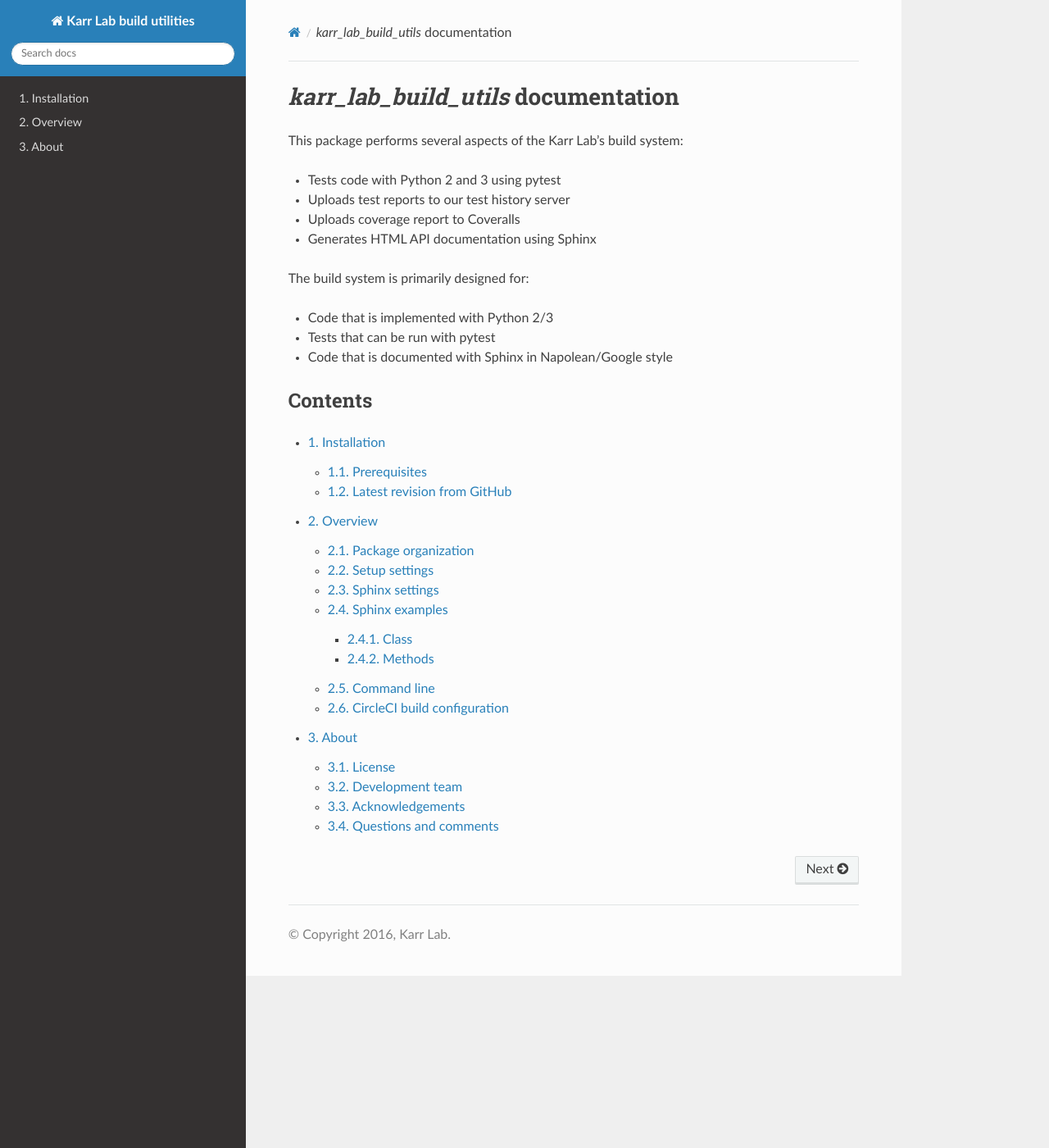
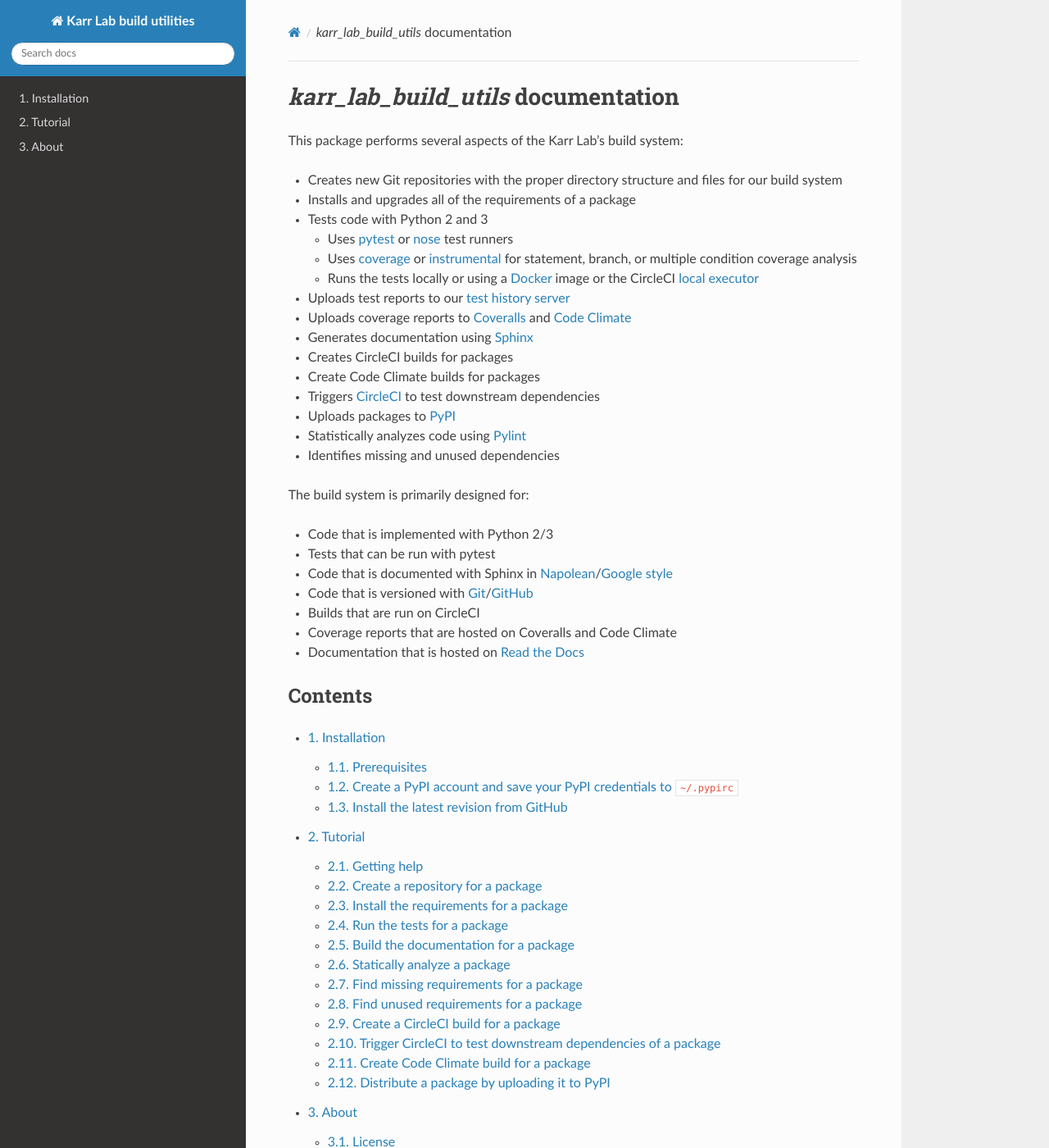
Before and after one commit to KarrLab/karr_lab_build_utils, a Sphinx documentation site: the page built from docs/index.rst, in a window 1280 px wide and 1400 px high. Shown: the whole window at 82% size. Built offline with Sphinx 7.4.7 and the Read the Docs theme 2.0.0, drawn with Linux system fonts in a browser that asks for light colours; pages that are not in the unit, such as notebooks, are missing from menus; the version number could not be read and is left out.

Commit message:
adding tutorial

```diff
--- a/docs/index.rst
+++ b/docs/index.rst
@@ -3,16 +3,34 @@
 
 This package performs several aspects of the Karr Lab's build system:
 
-* Tests code with Python 2 and 3 using pytest
-* Uploads test reports to our test history server
-* Uploads coverage report to Coveralls
-* Generates HTML API documentation using Sphinx
+* Creates new Git repositories with the proper directory structure and files for our build system
+* Installs and upgrades all of the requirements of a package
+* Tests code with Python 2 and 3
+
+  * Uses `pytest <https://docs.pytest.org>`_ or `nose <http://nose.readthedocs.io>`_ test runners
+  * Uses `coverage <https://coverage.readthedocs.io>`_ or `instrumental <http://instrumental.readthedocs.io>`_ for statement, branch, or multiple condition coverage analysis
+  * Runs the tests locally or using a `Docker <https://www.docker.com>`_ image or the CircleCI `local executor <https://circleci.com/docs/2.0/local-jobs>`_
+
+* Uploads test reports to our `test history server <https://tests.karrlab.org>`_
+* Uploads coverage reports to `Coveralls <https://coveralls.io>`_ and `Code Climate <https://codeclimate.com>`_
+* Generates documentation using `Sphinx <http://www.sphinx-doc.org>`_
+* Creates CircleCI builds for packages
+* Create Code Climate builds for packages
+* Triggers `CircleCI <https://circleci.com>`_ to test downstream dependencies
+* Uploads packages to `PyPI <https://pypi.python.org>`_
+* Statistically analyzes code using `Pylint <https://www.pylint.org>`_
+* Identifies missing and unused dependencies
 
 The build system is primarily designed for:
 
 * Code that is implemented with Python 2/3
 * Tests that can be run with pytest
-* Code that is documented with Sphinx in Napolean/Google style
+* Code that is documented with Sphinx in `Napolean <https://sphinxcontrib-napoleon.readthedocs.io>`_/`Google style <http://google.github.io/styleguide/pyguide.html>`_
+* Code that is versioned with `Git <https://git-scm.com>`_/`GitHub <https://github.com>`_
+* Builds that are run on CircleCI
+* Coverage reports that are hosted on Coveralls and Code Climate
+* Documentation that is hosted on `Read the Docs <https://readthedocs.org>`_
+
 
 Contents
 --------
@@ -22,6 +40,6 @@ Contents
    :numbered:
 
    installation.rst
-   overview.rst
+   tutorial.rst
    API documentation <source/modules.rst>
    about.rst
--- a/docs/installation.rst
+++ b/docs/installation.rst
@@ -9,8 +9,25 @@ Prerequisites
 * Python
 * Pip
 
-Latest revision from GitHub
----------------------------
+
+Create a PyPI account and save your PyPI credentials to ``~/.pypirc``
+---------------------------------------------------------------------
+
+Save your PyPI credentials to ``~/.pypirc``::
+
+    [distutils]
+    index-servers =
+        pypi
+
+    [pypi]
+    repository: https://upload.pypi.org/legacy/
+    username: <username>
+    password: <password>
+
+
+Install the latest revision from GitHub
+---------------------------------------
+
 Run the following command to install the latest version from GitHub::
 
     pip install git+git://github.com/KarrLab/karr_lab_build_utils.git#egg=karr_lab_build_utils
--- a/docs/overview.rst
+++ /dev/null
@@ -1,195 +0,0 @@
-Overview
-========
-
-
-Package organization
------------------------------------
-To use the utilities, your package should follow this organization scheme
-
-.. code-block:: text
-
-    /path/to/repo/
-      LICENSE
-      setup.py
-      setup.cfg
-      MANIFEST.in
-      requirements.txt
-      README.md
-      <repo_name>
-        __init__.py
-          __version__ = '<version_number>'
-        __main__.py (optional, for command line programs)
-      tests/
-        requirements.txt
-        fixtures/
-          secret/ (git-ignored fixtures that contain usernames, passwords, and tokens)
-      docs/
-        conf.py
-        requirements.txt
-        index.rst
-        _static (optional for any files needed for the documentation)
-
-Setup settings
------------------------------------
-The following options should be set in `setup.cfg`
-
-.. code-block:: text
-
-    [coverage:run]
-    source =
-        <repo_name>
-
-    [sphinx-apidocs]
-    packages =
-        <repo_name>
-
-Sphinx settings
------------------------------------
-Add/uncomment these lines in `docs/conf.py`
-
-.. code-block:: text
-
-    import os
-    import sys
-    sys.path.insert(0, os.path.abspath('..'))
-
-Enable the napolean and google analytics extensions in `docs/conf.py`
-
-.. code-block:: text
-
-    extensions = [
-        ...
-        'sphinx.ext.napoleon',
-        'sphinxcontrib.googleanalytics',
-    ]
-
-Set the version and release in `docs/conf.py`
-
-.. code-block:: text
-
-    version = <repo_name>.__version__
-    release = version
-
-Set the napolean options in `docs/conf.py`
-
-.. code-block:: text
-
-    napoleon_google_docstring = True
-    napoleon_numpy_docstring = False
-    napoleon_include_private_with_doc = False
-    napoleon_include_special_with_doc = True
-    napoleon_use_admonition_for_examples = False
-    napoleon_use_admonition_for_notes = False
-    napoleon_use_admonition_for_references = False
-    napoleon_use_ivar = False
-    napoleon_use_param = True
-    napoleon_use_rtype = True
-
-Configure `docs/conf.py` to use the Read the Docs theme
-
-.. code-block:: text
-
-    import sphinx_rtd_theme
-    html_theme = 'sphinx_rtd_theme'
-    html_theme_path = [sphinx_rtd_theme.get_html_theme_path()]
-
-Set the google analytics id in `docs/conf.py`
-
-
-.. code-block:: text
-
-    googleanalytics_id = 'UA-86340737-1'
-
-Add the following to trigger API documentation when the documenation is compiled
-
-.. code-block:: text
-
-    from configparser import ConfigParser
-    from sphinx import apidoc
-
-    def run_apidoc(app):
-        this_dir = os.path.dirname(__file__)
-        parser = ConfigParser()
-        parser.read(os.path.join(this_dir, '..', 'setup.cfg'))
-        packages = parser.get('sphinx-apidocs', 'packages').strip().split('\n')
-        for package in packages:
-            apidoc.main(argv=['sphinx-apidoc', '-f', '-o', os.path.join(this_dir, 'source'), os.path.join(this_dir, '..', package)])
-
-    def setup(app):
-        app.connect('builder-inited', run_apidoc)
-
-Sphinx examples
------------------------------------
-
-Class
-^^^^^^^^^^^^^^^^^^^^^^^^^^^^^^^^^^^
-
-.. code-block:: python
-
-    class MyClass(object):
-        ''' Short description
-
-        Long description
-
-        Attributes:
-          arg1 (:obj:`type`): description
-          arg2 (:obj:`type`): description
-          …
-        '''
-
-        ...
-
-Methods
-^^^^^^^^^^^^^^^^^^^^^^^^^^^^^^^^^^^
-
-.. code-block:: python
-
-    def my_method(self, arg1, arg2):
-        ''' Short description
-
-        Long description
-
-        Args:
-          arg1 (:obj:`type`): description
-          arg2 (:obj:`type`, optional): description
-          …
-
-        Returns:
-          :obj:`type`: description
-
-        Raises:
-          :obj:`ErrorType`: description
-          …
-        '''
-
-        ...
-
-Command line
------------------------------------
-
-.. code-block:: text
-
-    export CIRCLE_PROJECT_REPONAME=karr_lab_build_utils
-    export CIRCLE_BUILD_NUM=1
-    export CODE_SERVER_PASSWORD=*******
-    karr_lab_build_utils install-requirements
-    karr_lab_build_utils run-tests --test_path /path/to/tests --with_xml_report --with_coverage
-    karr_lab_build_utils make-and-archive-reports
-
-CircleCI build configuration
------------------------------------
-
-.. code-block:: text
-
-    machine:
-      python:
-        version: 2.7.11
-    dependencies:
-      pre:
-        - pip install git+git://github.com/KarrLab/karr_lab_build_utils#egg=karr_lab_build_utils
-        - karr_lab_build_utils install-requirements
-    test:
-      override:
-        - karr_lab_build_utils run-tests --test_path tests --with_xml_report --with_coverage
-      post:
-        - karr_lab_build_utils make-and-archive-reports
--- /dev/null
+++ b/docs/tutorial.rst
@@ -0,0 +1,160 @@
+Tutorial
+========
+
+The following is a brief tutorial of the command line interface for ``karr_lab_build_utils``. Note, the command line interface provides some functionality in addition to that described below. However, in general, these additional commands should only be run from CircleCI.
+
+Except as indicated below, the command line interface should be run from the desired parent directory of the package, e.g. ``~/Documents/my_package``.
+
+To use the command line interface, your package should follow the organization scheme described in "An Introduction Whole-Cell Modeling":
+
+* `Structing Python projects <http://intro-to-wc-modeling.readthedocs.io/en/latest/concepts_skills/software_engineering/structuring_python_projects.html>`_
+* `Testing Python projects <http://intro-to-wc-modeling.readthedocs.io/en/latest/concepts_skills/software_engineering/continuous_integration.html>`_
+* `Documenting Python code <http://intro-to-wc-modeling.readthedocs.io/en/latest/concepts_skills/software_engineering/documenting_python.html>`_
+* `Packaging Python projects <http://intro-to-wc-modeling.readthedocs.io/en/latest/concepts_skills/software_engineering/distributing_python.html>`_
+
+In addition, you should save a list of your the downstream dependencies of the package in YAML format to ``.circleci/downstream_dependencies.yml``, e.g.::
+
+    - wc_lang
+    - wc_sim
+
+
+Getting help
+------------
+
+Run the following commands to get help documentation about the command line utility and each individual command::
+
+    karr_lab_build_utils --help
+    karr_lab_build_utils create-repository --help
+
+
+Create a repository for a package
+---------------------------------
+
+Run this command to create a new repository with the proper directory sturcture and files for our build system. This should be run from the desired parent directory of the package, e.g. ``~/Documents``.::
+
+    cd ~/Documents
+    karr_lab_build_utils create-repository --dirname new_package --url https://github.com/KarrLab/new_package
+
+
+Install the requirements for a package
+--------------------------------------
+
+Run the following command to install all of the requirements for the current package in the following files:
+
+* ``requirements.txt``,
+* ``requirements.optional.txt``,
+* ``tests/requirements.txt``, and
+* ``docs/requirements.txt``
+
+.. code-block:: bash
+
+    karr_lab_build_utils install-requirements
+
+
+Run the tests for a package
+---------------------------
+
+Run this command to test a package::
+
+    karr_lab_build_utils run-tests tests
+
+Add the ``--coverage-type`` option to specify ``statement``, ``branch``, or ``multiple-condition`` coverage, e.g.::
+
+    karr_lab_build_utils run-tests --coverage-type branch tests
+
+
+Build the documentation for a package
+-------------------------------------
+
+Run this command to compile the documentation in HTML format for a package.::
+
+    karr_lab_build_utils make-documentation
+
+Add the ``--spell-check`` option to spell check the documenation, e.g.::
+
+    karr_lab_build_utils -spell-check make-documentation
+
+The output will be saved to ``docs/_build/spelling/output.txt``.
+
+White-listed words can be saved (1 word per line) to ``docs/spelling_wordlist.txt``.
+
+
+Statically analyze a package
+----------------------------
+
+Run this command to statistically analyze a package using Pylint::
+
+    karr_lab_build_utils analyze-package
+
+This will identify potential errors such as
+
+* duplicate arguments
+* duplicate dictionary keys
+* re-imported modules, classes, functions, and variables
+* unused imports, arguments, and variables
+* wild card imports
+
+
+Find missing requirements for a package
+---------------------------------------
+
+Run this command to find potentially missing requirements for a package::
+
+    karr_lab_build_utils find-missing-requirements
+
+
+Find unused requirements for a package
+--------------------------------------
+
+Run this command to identify potentially unused requirements for a package::
+
+    find-unused-requirements
+
+
+Create a CircleCI build for a package
+-------------------------------------
+
+Run this command to create a CircleCI build for a package instead of usign the CirlceCI web interface::
+
+    karr_lab_build_utils create-circleci-build
+
+
+Trigger CircleCI to test downstream dependencies of a package
+-------------------------------------------------------------
+
+#. Save a list of your the downstream dependencies of the package in YAML format to ``.circleci/downstream_dependencies.yml``, e.g.::
+
+    - wc_lang
+    - wc_sim
+
+#. Run this command to trigger CircleCI to test the downstream dependencies of your package::
+
+    karr_lab_build_utils trigger-tests-of-downstream-dependencies
+
+
+Create Code Climate build for a package
+-----------------------------------------------------------
+
+Run this command to create a Code Climate build for a package instead of usign the Code Climate web interface::
+
+    karr_lab_build_utils create-codeclimate-github-webhook
+
+
+Distribute a package by uploading it to PyPI
+--------------------------------------------
+
+#. `Create a PyPI account <https://pypi.python.org/pypi?%3Aaction=register_form>`_
+#. Save your credentials to ~/.pypirc::
+
+    [distutils]
+    index-servers =
+        pypi
+
+    [pypi]
+    repository: https://upload.pypi.org/legacy/
+    username: <username>
+    password: <password>
+
+#. Run this command to upload your package to PyPI::
+
+    karr_lab_build_utils upload-package-to-pypi
```
